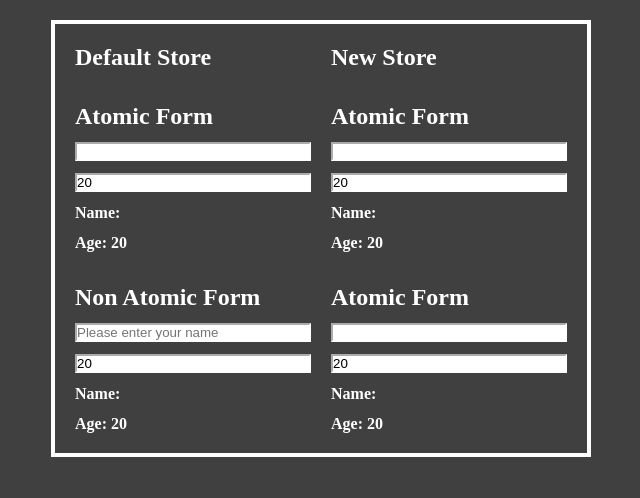
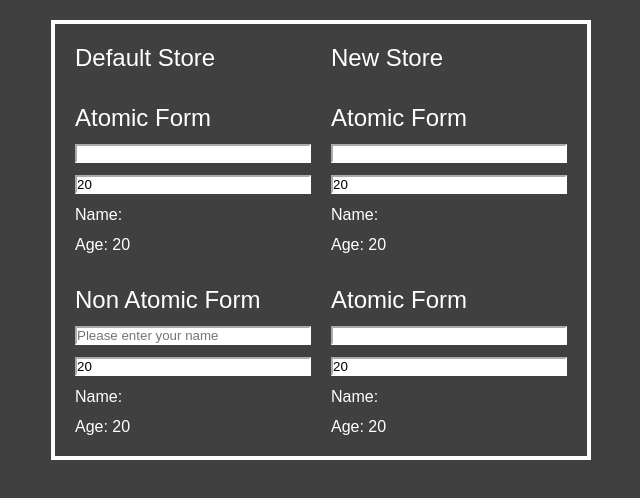
Before and after one commit to lee-gyu/react-atomic-state-example, a React (Vite) app: page / in a window 1280 px wide. Shown: the top 498 px of the page, without its empty margins (319-959 px from the left). Built offline with nearby package versions, Linux system fonts and the light colour scheme.

Commit message:
design: update sans-serif font

```diff
--- a/src/_app.css
+++ b/src/_app.css
@@ -1,6 +1,7 @@
 :root {
   background-color: #404040;
   color: white;
+  font-family: sans-serif;
 }
 
 * {
@@ -8,6 +9,7 @@
   border-color: white;
   margin: 0;
   padding: 0;
+  font-weight: 400;
 }
 
 body {
```
